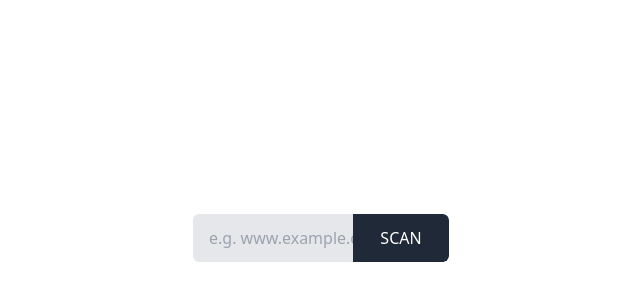
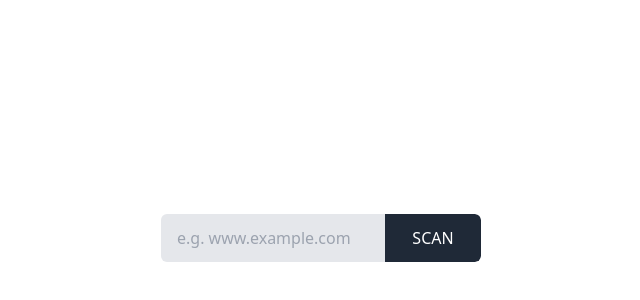
Before and after one commit to Aeon-Y/argus, a Next.js app: page / in a window 1280 px wide. Shown: the part 162-462 px from the top of the page, without its empty margins (319-959 px from the left). Built offline with nearby package versions, Linux system fonts and the light colour scheme.

Commit message:
feat: Increase width of ScanInput component to 80 characters.

```diff
--- a/components/ScanInput.tsx
+++ b/components/ScanInput.tsx
@@ -19,7 +19,7 @@
   };
 
   return (
-    <div className="absolute top-1/2 left-1/2 transform -translate-x-1/2 -translate-y-1/2 w-64">
+    <div className="absolute top-1/2 left-1/2 transform -translate-x-1/2 -translate-y-1/2 w-80">
       <div className="relative w-full h-12 bg-gray-200 rounded-md overflow-hidden">
         <input
           type="text"
```
